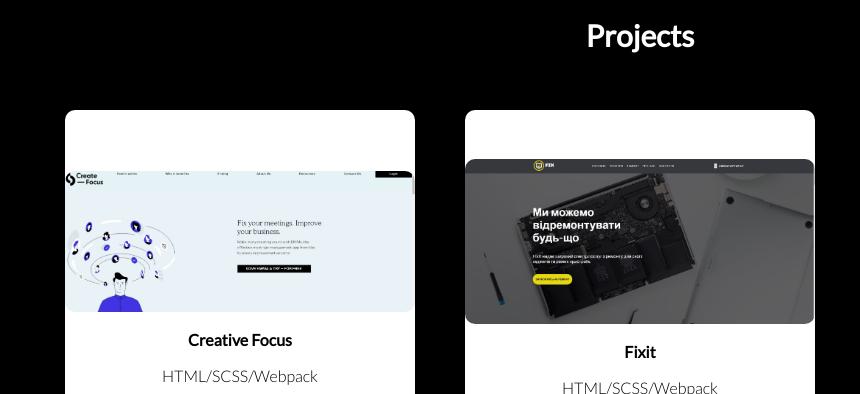
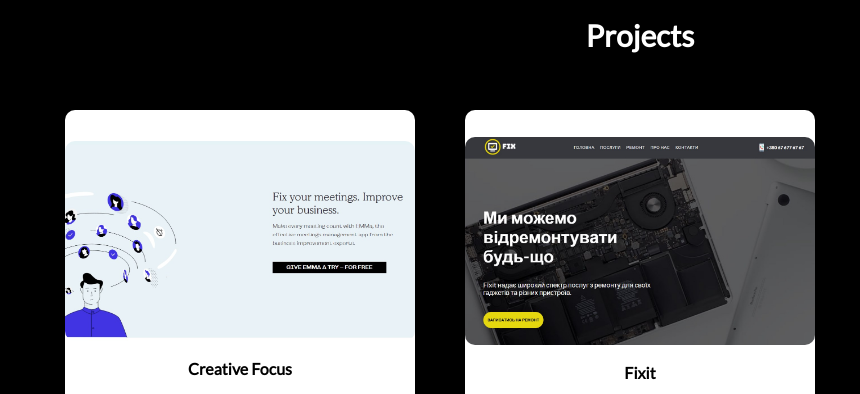
Before and after one commit to YevhenShuplat/yevhenshuplat.github.io, a website: page index.html in a window 1280 px wide. Shown: the part 2000-2394 px from the top of the page, 0-860 px from the left. Drawn offline with Linux system fonts and the light colour scheme.

Commit message:
Update index.html

```diff
--- a/index.html
+++ b/index.html
@@ -157,7 +157,7 @@
             <a href="https://createfocus.com/">
               <div class="content">
                 <img
-                  src="https://raw.githubusercontent.com/YevhenShuplat/yevhenshuplat.github.io/master/creativefocus.jpg"
+                  src="https://raw.githubusercontent.com/YevhenShuplat/yevhenshuplat.github.io/master/cf.jpg"
                   alt="creative focus"
                   style="width: 100%;"
                 />
@@ -170,7 +170,7 @@
             <a href="https://yevhenshuplat.github.io/fixit">
               <div class="content">
                 <img
-                  src="https://raw.githubusercontent.com/YevhenShuplat/yevhenshuplat.github.io/master/fixit.jpg"
+                  src="https://raw.githubusercontent.com/YevhenShuplat/yevhenshuplat.github.io/master/fix.jpg"
                   alt="fixit"
                   style="width: 100%;"
                 />
```
